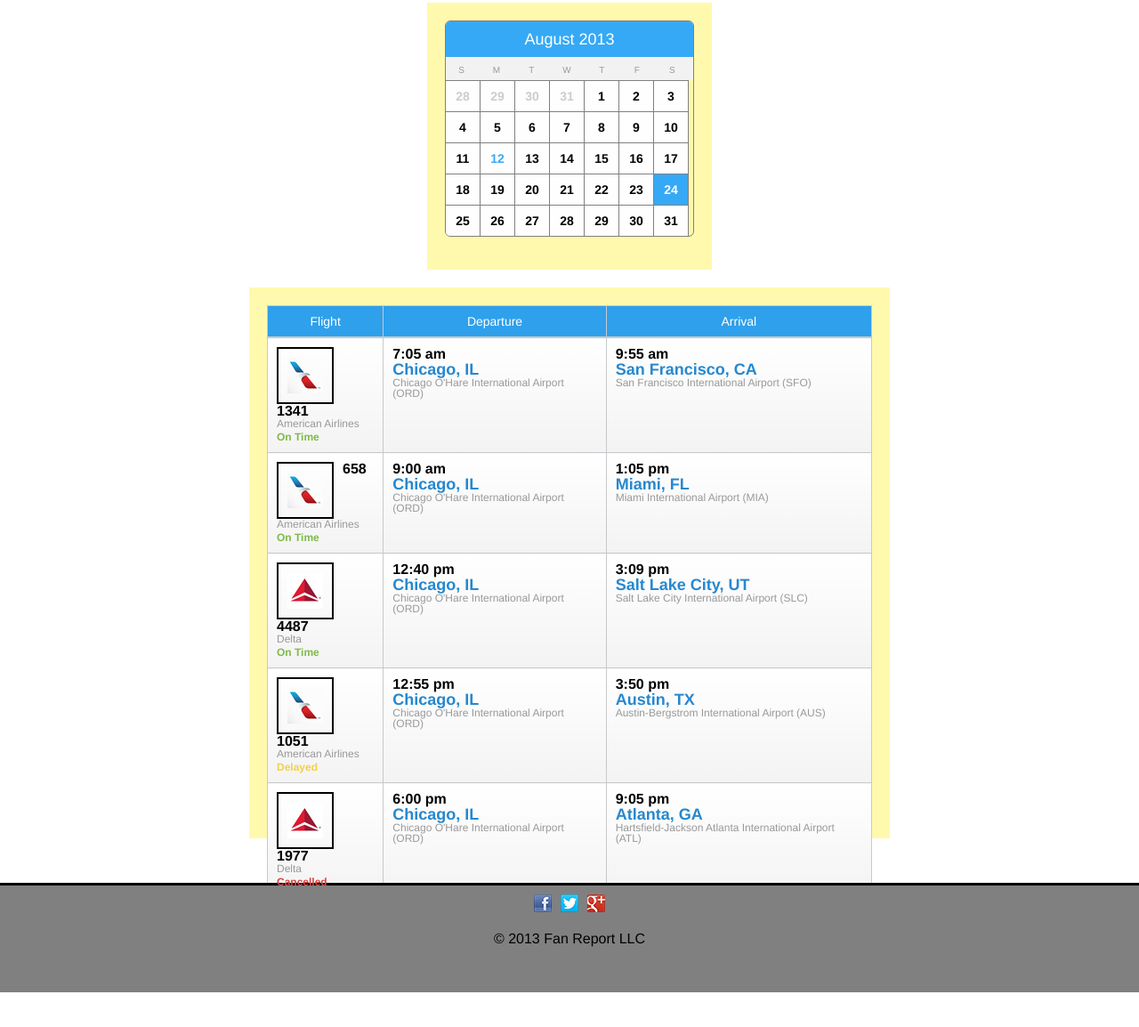
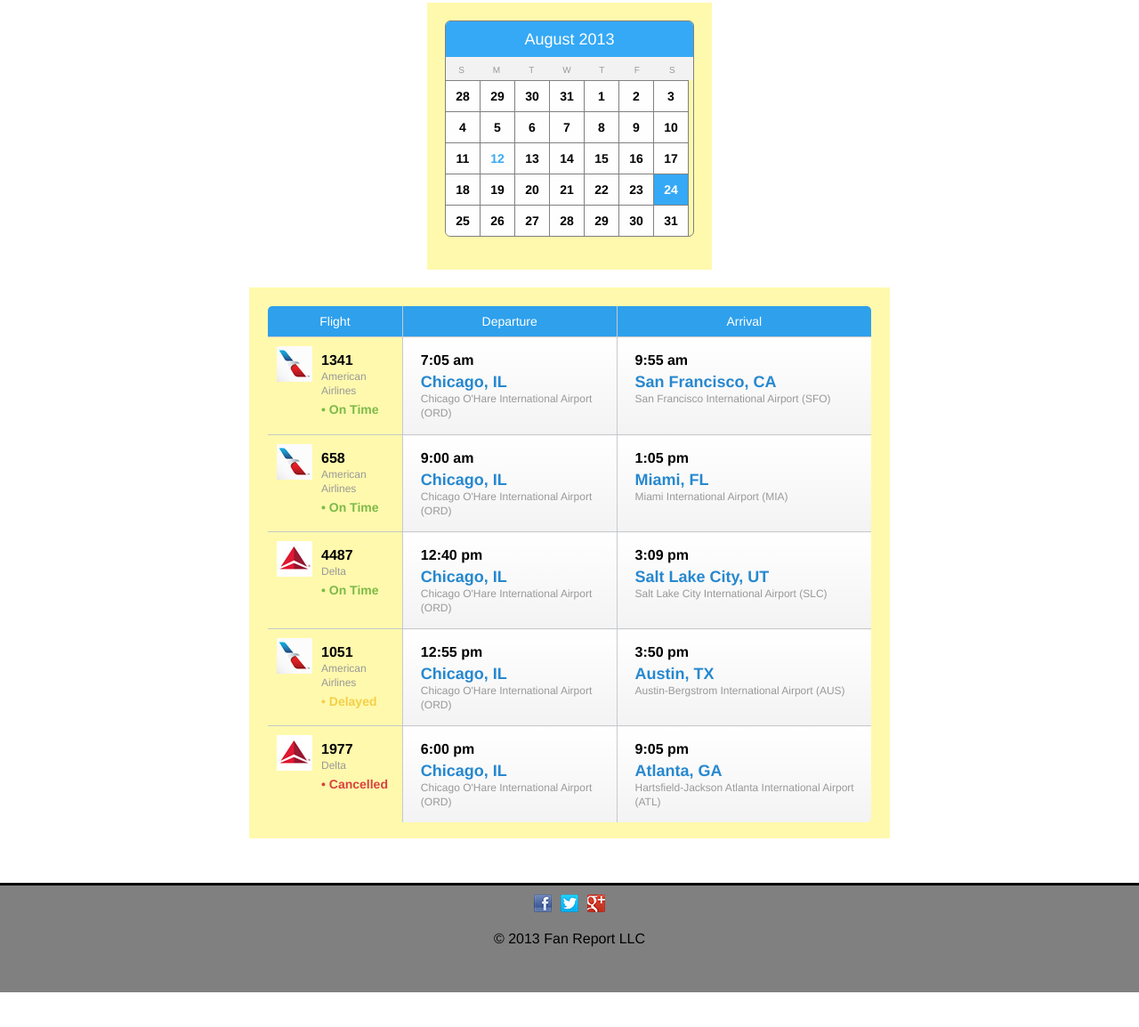
Before and after one commit to hilsberg/tuesday-html-css, a plain HTML site: page experiments.html in a window 1280 px wide. Shown: the part 646-1800 px from the top of the page at 89% size. Drawn offline with Linux system fonts and the light colour scheme.

Commit message:
updates to experiments

```diff
--- a/css/style.css
+++ b/css/style.css
@@ -106,6 +106,7 @@ h1 {
   color: black;
   font-size: 24px;
   line-height: 32px;
+  margin-top: -8px;
 }
 
 h2, h3, h4, h5, h6 {
@@ -419,12 +420,12 @@ li.special {
 th, td {
   border: 1px solid #c6c9cc;
   font-family: Helvetica, Arial, sans-serif;
-  vertical-align: top;
 }
 
 .schedule {
   border: 1px solid gray;
   border-radius: 6px;
+  overflow: hidden;
 }
 
 .schedule-header th {
@@ -441,25 +442,62 @@ tbody td {
   background:     -ms-linear-gradient(#fff, #f3f3f3);
   background:      -o-linear-gradient(#fff, #f3f3f3);
   background:         linear-gradient(#fff, #f3f3f3);
-  padding: 10px;
+  padding: 10px 0 15px 20px;
 }
 
-.flight-no, .flight-time {
+.small-header {
+  display: block;
   font-weight: bold;
+  padding: 8px 0 5px;
+}
+
+td p {
+  color: #999;
+  font-size: 12px;
+  line-height: 16px;
+  margin-bottom: 0;
   padding: 0;
 }
 
-.airline, .airport {
-  display: block;
-  color: #999;
-  font-size: 12px;
-  padding: 0;
+.logo-column .small-header {
+  padding-bottom: 2px;
 }
 
-.city {
-  display: block;
+.logo-column p {
+  padding-bottom: 5px;
+}
+
+td h5 {
   color: #2688cf;
   font-size: 18px;
+  font-weight: bold;
+  line-height: 22px;
+  margin-bottom: 0;
+}
+
+/* IF I FLOATED AIRLINE LOGOS...
+.air-logo {
+  float: left;
+  height: 40px;
+  width: 40px;
+  margin-right: 10px;
+}
+*/
+
+.logo-column {
+  padding-left: 60px;
+}
+
+.logo-column.airline-aa {
+  background: url(../img/aa_40x40.jpg) 10px 10px no-repeat;
+}
+
+.logo-column.airline-delta {
+  background: url(../img/delta_40x40.jpg) 10px 10px no-repeat;
+}
+
+.status {
+  font-size: 14px;
   font-weight: bold;
 }
 
@@ -473,17 +511,6 @@ tbody td {
 
 .cancelled {
   color: #d94240;
-}
-.status {
-  font-size: 12px;
-  font-weight: bold;
-}
-
-.air-logo {
-  float: left;
-  height: 40px;
-  margin-right: 10px;
-  width: 40px;
 }
 
 
--- a/experiments.html
+++ b/experiments.html
@@ -61,12 +61,10 @@
 									<li>S</li>
 								</ol>
 								<ol class="cal-date">
-									<div class="previous-month">
 										<li start="28">28</li>
 										<li>29</li>
 										<li>30</li>
 										<li>31</li>
-									</div>
 									<li value="1">1</li>
 									<li>2</li>
 									<li>3</li>
@@ -110,82 +108,88 @@
 									<th scope="col">Arrival</th>
 								</tr>
 							</thead>
-							<tbody class="group">
+							<tbody>
 								<tr>
-									<td>
-										<img src="img/aa_40x40.jpg" class="air-logo">
-										<span class="flight-no">1341</span>
-										<span class="airline">American Airlines</span>
-										<span class="status on-time">On Time</span>
+									<td class="logo-column airline-aa">
+										<span class="small-header">1341</span>
+										<p>American Airlines</p>
+										<span class="status on-time">&bull; On Time</p>
 									</td>
 									<td>
-										<span class="flight-time">7:05 am</span>
-										<span class="city">Chicago, IL</span>
-										<span class="airport">Chicago O'Hare International Airport (ORD)</span></td>
+										<span class="small-header">7:05 am</span>
+										<h5>Chicago, IL</h5>
+										<p>Chicago O'Hare International Airport (ORD)</p>
+									</td>
 									<td>
-										<span class="flight-time">9:55 am</span>
-										<span class="city">San Francisco, CA</span>
-										<span class="airport">San Francisco International Airport (SFO)</span></td>
+										<span class="small-header">9:55 am</span>
+										<h5>San Francisco, CA</h5>
+										<p>San Francisco International Airport (SFO)</p>
+									</td>
 								</tr>
 								<tr>
+									<td class="logo-column airline-aa">
+										<span class="small-header">658</span>
+										<p>American Airlines</p>
+										<span class="status on-time">&bull; On Time</span>
+									</td>
 									<td>
-										<img src="img/aa_40x40.jpg" class="air-logo">
-										<span class="flight-no">658</span>
-										<span class="airline">American Airlines</span>
-										<span class="status on-time"><span class="bullet"></span> On Time</span></td>
+										<span class="small-header">9:00 am</span>
+										<h5>Chicago, IL</h5>
+										<p>Chicago O'Hare International Airport (ORD)</p>
+									</td>
 									<td>
-										<span class="flight-time">9:00 am</span>
-										<span class="city">Chicago, IL</span>
-										<span class="airport">Chicago O'Hare International Airport (ORD)</span></td>
-									<td>
-										<span class="flight-time">1:05 pm</span>
-										<span class="city">Miami, FL</span>
-										<span class="airport">Miami International Airport (MIA)</span></td>
+										<span class="small-header">1:05 pm</span>
+										<h5>Miami, FL</h5>
+										<p>Miami International Airport (MIA)</p>
+									</td>
 								</tr>
 								<tr>
+									<td class="logo-column airline-delta">
+										<span class="small-header">4487</span>
+										<p>Delta</p>
+										<span class="status on-time">&bull; On Time</span></td>
 									<td>
-										<img src="img/delta_40x40.jpg" class="air-logo">
-										<span class="flight-no">4487</span>
-										<span class="airline">Delta</span>
-										<span class="status on-time">On Time</span></td>
+										<span class="small-header">12:40 pm</span>
+										<h5>Chicago, IL</h5>
+										<p>Chicago O'Hare International Airport (ORD)</p>
+									</td>
 									<td>
-										<span class="flight-time">12:40 pm</span>
-										<span class="city">Chicago, IL</span>
-										<span class="airport">Chicago O'Hare International Airport (ORD)</span></td>
-									<td>
-										<span class="flight-time">3:09 pm</span>
-										<span class="city">Salt Lake City, UT</span>
-										<span class="airport">Salt Lake City International Airport (SLC)</span></td>
+										<span class="small-header">3:09 pm</span>
+										<h5>Salt Lake City, UT</h5>
+										<p>Salt Lake City International Airport (SLC)</p>
+										</td>
 								</tr>
 								<tr>
+									<td class="logo-column airline-aa">
+										<span class="small-header">1051</span>
+										<p>American Airlines</p>
+										<span class="status delayed">&bull; Delayed</span></td>
 									<td>
-										<img src="img/aa_40x40.jpg" class="air-logo">
-										<span class="flight-no">1051</span>
-										<span class="airline">American Airlines</span>
-										<span class="status delayed">Delayed</span></td>
+										<span class="small-header">12:55 pm</span>
+										<h5>Chicago, IL</h5>
+										<p>Chicago O'Hare International Airport (ORD)</p>
+									</td>
 									<td>
-										<span class="flight-time">12:55 pm</span>
-										<span class="city">Chicago, IL</span>
-										<span class="airport">Chicago O'Hare International Airport (ORD)</span></td>
-									<td>
-										<span class="flight-time">3:50 pm</span>
-										<span class="city">Austin, TX</span>
-										<span class="airport">Austin-Bergstrom International Airport (AUS)</span></td>
+										<span class="small-header">3:50 pm</span>
+										<h5>Austin, TX</h5>
+										<p>Austin-Bergstrom International Airport (AUS)</p>
+									</td>
 								</tr>
 								<tr>
+									<td class="logo-column airline-delta">
+										<span class="small-header">1977</span>
+										<p>Delta</p>
+										<span class="status cancelled">&bull; Cancelled</span></td>
 									<td>
-										<img src="img/delta_40x40.jpg" class="air-logo">
-										<span class="flight-no">1977</span>
-										<span class="airline">Delta</span>
-										<span class="status cancelled">Cancelled</span></td>
+										<span class="small-header">6:00 pm</span>
+										<h5>Chicago, IL</h5>
+										<p>Chicago O'Hare International Airport (ORD)</p>
+									</td>
 									<td>
-										<span class="flight-time">6:00 pm</span>
-										<span class="city">Chicago, IL</span>
-										<span class="airport">Chicago O'Hare International Airport (ORD)</span></td>
-									<td>
-										<span class="flight-time">9:05 pm</span>
-										<span class="city">Atlanta, GA</span>
-										<span class="airport">Hartsfield-Jackson Atlanta International Airport (ATL)</span></td>
+										<span class="small-header">9:05 pm</span>
+										<h5>Atlanta, GA</h5>
+										<p>Hartsfield-Jackson Atlanta International Airport (ATL)</p>
+									</td>
 								</tr>
 							</tbody>
 						</table>
```
